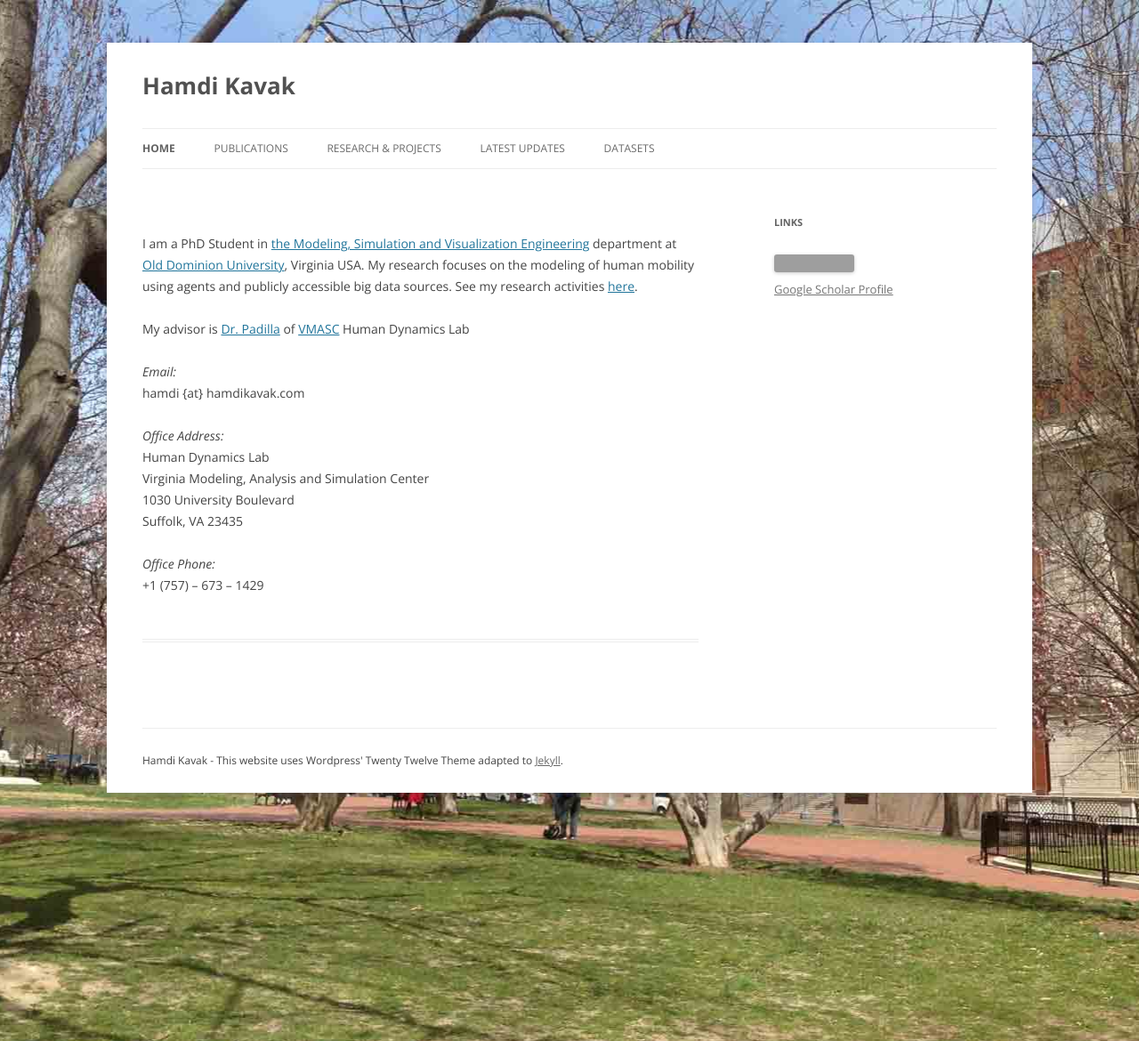
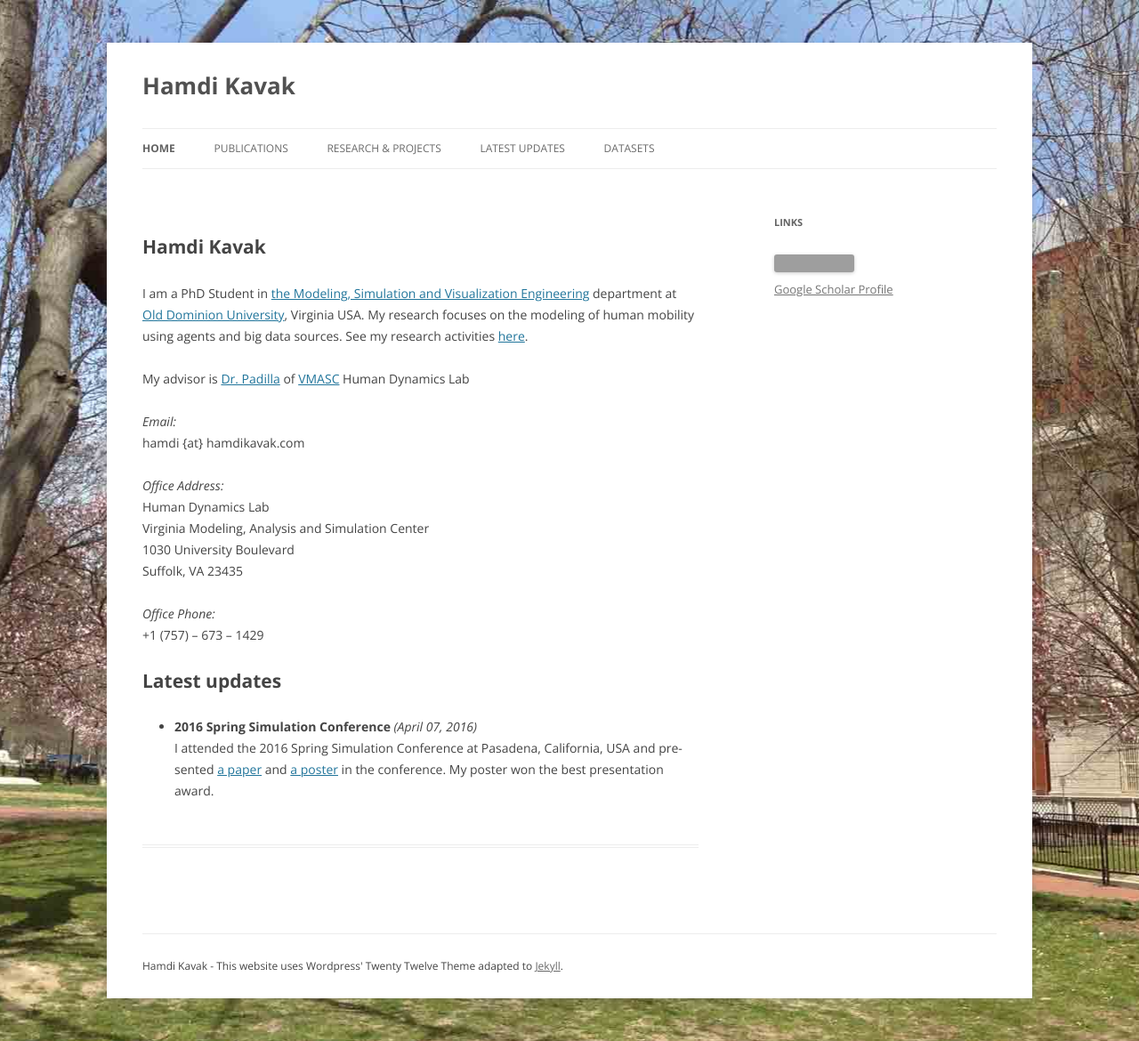
Before and after one commit to hamdikavak/hamdikavak.github.io, a Jekyll site: the page built from index.html, in a window 1280 px wide. Shown: the whole page at 89% size. Built offline with Jekyll 4.4.1, drawn with Linux system fonts in a browser that asks for light colours; nearby versions of some CDN libraries; library files that are not in the unit come from our copies; grey boxes are pictures that could not be loaded.

Commit message:
several fixes

```diff
--- a/index.html
+++ b/index.html
@@ -5,8 +5,10 @@ title: Hamdi Kavak's Home Page
 description: Hamdi Kavak is a PhD student working on Modeling and Simulation.
 current_page_home: current_page_item
 ---
+
+<h1>Hamdi Kavak</h1>
 <p>I am a PhD Student in <a title="MSVE Department Home Page" href="http://odu.edu/msve" target="_blank">the Modeling, Simulation and Visualization Engineering</a> department at <a title="Old Dominion University" href="http://odu.edu" target="_blank">Old Dominion University</a>, Virginia USA.
-My research focuses on the modeling of human mobility using agents and publicly accessible big data sources. See my research activities <a title="Research &amp; Projects" href="http://www.hamdikavak.com/research-and-projects/">here</a>.</p>
+My research focuses on the modeling of human mobility using agents and big data sources. See my research activities <a title="Research &amp; Projects" href="http://www.hamdikavak.com/research-and-projects/">here</a>.</p>
 <p>My advisor is <a title="Jose J Padilla" href="http://www.vmasc.odu.edu/padilla.html">Dr. Padilla</a> of <a href="http://www.vmasc.odu.edu">VMASC</a> Human Dynamics Lab</p>
 <p><em>Email:<br />
 </em>hamdi {at} hamdikavak.com</p>
@@ -17,3 +19,11 @@ Virginia Modeling, Analysis and Simulation Center<br />
 Suffolk, VA 23435</p>
 <p><em>Office Phone:<br />
 </em>+1 (757) &#8211; 673 &#8211; 1429</p>
+
+<h1>Latest updates</h1>
+<ul>
+<li><strong>2016 Spring Simulation Conference</strong> <em>(April 07, 2016)</em><br />
+I attended the 2016 Spring Simulation Conference at Pasadena, California, USA and presented <a href="https://www.researchgate.net/publication/299820368_A_Characterization_of_Cybersecurity_Simulation_Scenarios" target="_blank">a paper</a> and <a href="https://www.researchgate.net/publication/299889096_Human_Mobility_Simulation_Framework_Using_Big_Data_and_Agents" target="_blank">a poster</a> in the conference.
+My poster won the best presentation award.
+</li>
+</ul>
--- a/latest-updates/index.html
+++ b/latest-updates/index.html
@@ -5,10 +5,9 @@ title: Latest Updates - Hamdi Kavak
 description: Hamdi Kavak's latest updates.
 current_page_latest_updates: current_page_item
 ---
-<h1>Latest News<strong><br />
-</strong></h1>
+<h1>Latest News</h1>
 <ul>
-<li><strong>Attended 2016 Spring Simulation Conference</strong> <em>(04/07/2016)</em><br />
+<li><strong>2016 Spring Simulation Conference</strong> <em>(April 07, 2016)</em><br />
 I attended the 2016 Spring Simulation Conference at Pasadena, California, USA and presented <a href="https://www.researchgate.net/publication/299820368_A_Characterization_of_Cybersecurity_Simulation_Scenarios" target="_blank">a paper</a> and <a href="https://www.researchgate.net/publication/299889096_Human_Mobility_Simulation_Framework_Using_Big_Data_and_Agents" target="_blank">a poster</a> in the conference.
 My poster won the best presentation award.
 </li>
```
Also changed, not shown: publications/index.html (+4 -8 lines).
